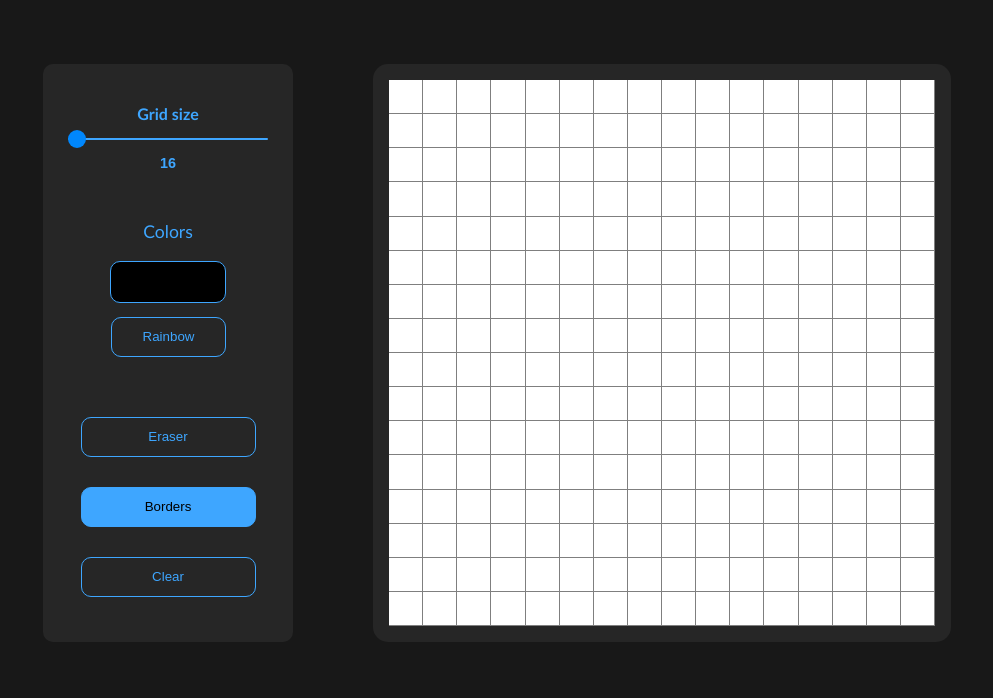
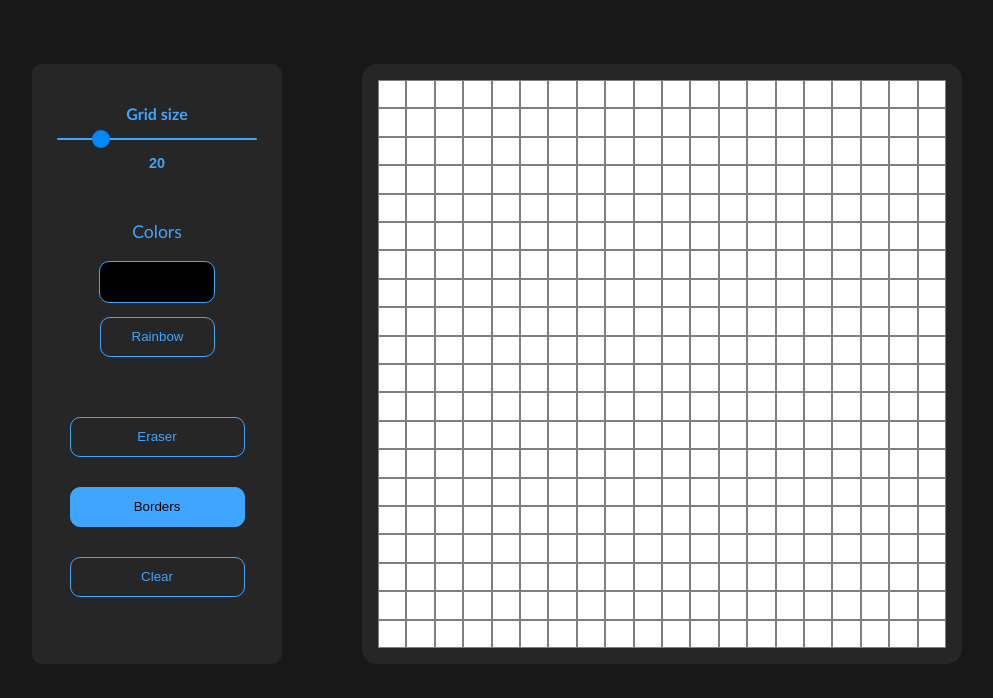
Before and after one commit to SteTisci/etch-a-sketch, a plain HTML site: page index.html in a window 1280 px wide. Shown: the part 104-802 px from the top of the page, without its empty margins (143-1136 px from the left). Drawn offline with Linux system fonts and the light colour scheme.

Commit message:
risoluzione problema compatibilità dimesione griglia

```diff
--- a/index.html
+++ b/index.html
@@ -19,12 +19,11 @@
               class="size-input"
               id="size-input"
               oninput="setGridSizeValue(this.value)"
-              value="16"
-              min="16"
-              max="64"
-              step="16"
+              value="20"
+              min="1"
+              max="100"
             />
-            <input type="text" class="size-value" value="16" readonly />
+            <input type="text" class="size-value" value="20" readonly />
           </div>
           <div class="grid-colors-container">
             <h3 class="colors-title">Colors</h3>
--- a/index.js
+++ b/index.js
@@ -1,4 +1,4 @@
-const DEFAULT_SIZE = 16;
+const DEFAULT_SIZE = 20;
 const DEFAULT_COLOR = "#000000";
 
 let currentSize = DEFAULT_SIZE;
@@ -37,11 +37,9 @@ document.body.addEventListener("mouseup", () => (isDrawing = false));
 
 //    GRID CREATION
 
-function createCell(size) {
+function createCell() {
   const cell = document.createElement("div");
   cell.setAttribute("class", "cell");
-  cell.style.width = size;
-  cell.style.height = size;
 
   // Create cell without border if borderBtn is active
   if (isButtonActive(borderBtn)) {
@@ -53,10 +51,11 @@ function createCell(size) {
 // Create the grid with the specified size
 function createGrid() {
   container.innerHTML = ""; // Clear the container before creating the grid
-  const cellSize = `${100 / currentSize}%`;
+
+  container.style.setProperty("--grid-size", currentSize);
 
   for (let i = 0; i < currentSize * currentSize; i++) {
-    const cell = createCell(cellSize);
+    const cell = createCell();
     container.appendChild(cell);
   }
 }
--- a/style.css
+++ b/style.css
@@ -46,7 +46,7 @@ body {
     align-items: center;
     justify-content: flex-start;
     width: 250px;
-    height: 578px;
+    height: 600px;
     border-radius: 10px;
     margin-right: 80px;
     background-color: #262626;
@@ -180,26 +180,27 @@ button.clear:active {
 }
 
 .grid-container {
-    display: flex;
-    align-items: flex-start;
-    align-content: flex-start;
-    flex-wrap: wrap;
-    width: 578px;
-    height: 578px;
-    min-width: 578px;
-    min-height: 578px;
+    display: grid;
+    grid-template-columns: repeat(var(--grid-size), 1fr);
+    grid-template-rows: repeat(var(--grid-size), 1fr);
+    width: 600px;
+    height: 600px;
+    min-width: 600px;
+    min-height: 600px;
     border: 16px solid rgba(0, 0, 0, 85%);
     border-radius: 15px;
     background-color: white;
+    gap: 0; /* Remove any gap between cells */
 }
 
 .cell {
     box-sizing: border-box;
+    width: 100%;
+    height: 100%;
 }
 
 .border {
-    border-bottom: 1px solid rgba(0, 0, 0, 50%);
-    border-right: 1px solid rgba(0, 0, 0, 50%);
+    border: 1px solid rgba(0, 0, 0, 50%);
 }
 
 .footer {
```
